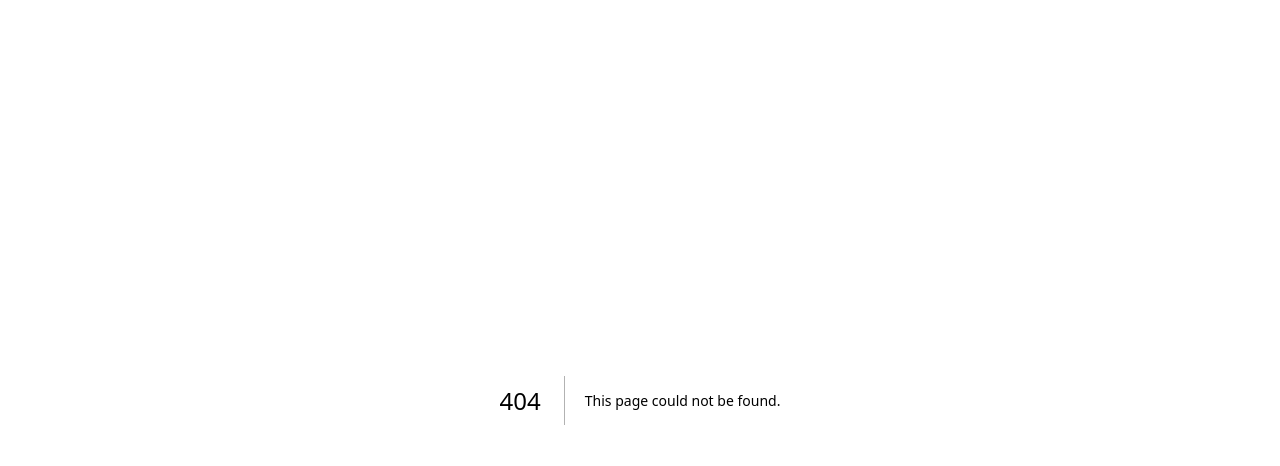
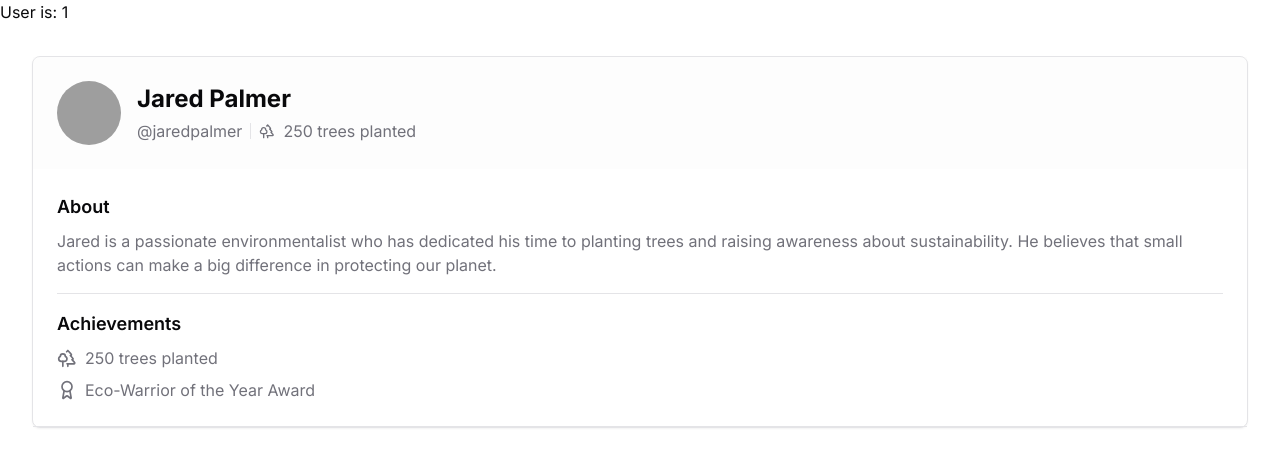
Before and after one commit to shahank42/tree-app-next, a Next.js app: page /user/1 in a window 1280 px wide. Before the commit this address had no page. Shown: the top 466 px of the page. Built offline with nearby package versions, Linux system fonts and the light colour scheme; grey boxes are pictures that could not be loaded.

Commit message:
user profile page ui

```diff
--- /dev/null
+++ b/app/user/[user]/page.tsx
@@ -0,0 +1,72 @@
+import React from "react";
+import {
+  Card,
+  CardContent,
+  CardDescription,
+  CardFooter,
+  CardHeader,
+  CardTitle,
+} from "@/components/ui/card";
+import { Avatar, AvatarFallback, AvatarImage } from "@/components/ui/avatar";
+import { Separator } from "@/components/ui/separator";
+import { Trees } from "lucide-react";
+import { Award } from "lucide-react";
+import Image from "next/image";
+
+export default function page({ params }: { params: { user: string } }) {
+  return (
+    <>
+      <div>User is: {params.user}</div>
+      <div className="flex justify-center items-center m-2 sm:m-8">
+        <Card className="w-100">
+          <CardHeader className="bg-muted/20 p-6">
+            <div className="flex items-center gap-4">
+              <Avatar className="h-16 w-16">
+                <AvatarImage src="/placeholder-user.jpg" />
+                <AvatarFallback>JP</AvatarFallback>
+              </Avatar>
+              <div className="grid gap-1">
+                <h2 className="text-2xl font-bold">Jared Palmer</h2>
+                <div className="flex items-center gap-2 text-muted-foreground">
+                  <span>@jaredpalmer</span>
+                  <Separator orientation="vertical" className="h-4" />
+                  <Trees className="h-4 w-4" />
+                  <span>250 trees planted</span>
+                </div>
+              </div>
+            </div>
+          </CardHeader>
+          <CardContent className="p-6 grid gap-4">
+            <div className="grid gap-2">
+              <h3 className="text-lg font-semibold">About</h3>
+              <p className="text-muted-foreground">
+                Jared is a passionate environmentalist who has dedicated his
+                time to planting trees and raising awareness about
+                sustainability. He believes that small actions can make a big
+                difference in protecting our planet.
+              </p>
+            </div>
+            <Separator />
+            <div className="grid gap-2">
+              <h3 className="text-lg font-semibold">Achievements</h3>
+              <div className="grid gap-2 text-muted-foreground">
+                <div className="flex items-center gap-2">
+                  <Trees className="h-5 w-5" />
+                  <span>250 trees planted</span>
+                </div>
+                <div className="flex items-center gap-2">
+                  <Award className="h-5 w-5" />
+                  <span>Eco-Warrior of the Year Award</span>
+                </div>
+              </div>
+            </div>
+          </CardContent>
+          <hr />
+          {/* <CardFooter>
+            <p>Card Footer</p>
+          </CardFooter> */}
+        </Card>
+      </div>
+    </>
+  );
+}
--- /dev/null
+++ b/components/ui/avatar.tsx
@@ -0,0 +1,50 @@
+"use client"
+
+import * as React from "react"
+import * as AvatarPrimitive from "@radix-ui/react-avatar"
+
+import { cn } from "@/lib/utils"
+
+const Avatar = React.forwardRef<
+  React.ElementRef<typeof AvatarPrimitive.Root>,
+  React.ComponentPropsWithoutRef<typeof AvatarPrimitive.Root>
+>(({ className, ...props }, ref) => (
+  <AvatarPrimitive.Root
+    ref={ref}
+    className={cn(
+      "relative flex h-10 w-10 shrink-0 overflow-hidden rounded-full",
+      className
+    )}
+    {...props}
+  />
+))
+Avatar.displayName = AvatarPrimitive.Root.displayName
+
+const AvatarImage = React.forwardRef<
+  React.ElementRef<typeof AvatarPrimitive.Image>,
+  React.ComponentPropsWithoutRef<typeof AvatarPrimitive.Image>
+>(({ className, ...props }, ref) => (
+  <AvatarPrimitive.Image
+    ref={ref}
+    className={cn("aspect-square h-full w-full", className)}
+    {...props}
+  />
+))
+AvatarImage.displayName = AvatarPrimitive.Image.displayName
+
+const AvatarFallback = React.forwardRef<
+  React.ElementRef<typeof AvatarPrimitive.Fallback>,
+  React.ComponentPropsWithoutRef<typeof AvatarPrimitive.Fallback>
+>(({ className, ...props }, ref) => (
+  <AvatarPrimitive.Fallback
+    ref={ref}
+    className={cn(
+      "flex h-full w-full items-center justify-center rounded-full bg-muted",
+      className
+    )}
+    {...props}
+  />
+))
+AvatarFallback.displayName = AvatarPrimitive.Fallback.displayName
+
+export { Avatar, AvatarImage, AvatarFallback }
--- /dev/null
+++ b/components/ui/card.tsx
@@ -0,0 +1,79 @@
+import * as React from "react"
+
+import { cn } from "@/lib/utils"
+
+const Card = React.forwardRef<
+  HTMLDivElement,
+  React.HTMLAttributes<HTMLDivElement>
+>(({ className, ...props }, ref) => (
+  <div
+    ref={ref}
+    className={cn(
+      "rounded-lg border bg-card text-card-foreground shadow-sm",
+      className
+    )}
+    {...props}
+  />
+))
+Card.displayName = "Card"
+
+const CardHeader = React.forwardRef<
+  HTMLDivElement,
+  React.HTMLAttributes<HTMLDivElement>
+>(({ className, ...props }, ref) => (
+  <div
+    ref={ref}
+    className={cn("flex flex-col space-y-1.5 p-6", className)}
+    {...props}
+  />
+))
+CardHeader.displayName = "CardHeader"
+
+const CardTitle = React.forwardRef<
+  HTMLParagraphElement,
+  React.HTMLAttributes<HTMLHeadingElement>
+>(({ className, ...props }, ref) => (
+  <h3
+    ref={ref}
+    className={cn(
+      "text-2xl font-semibold leading-none tracking-tight",
+      className
+    )}
+    {...props}
+  />
+))
+CardTitle.displayName = "CardTitle"
+
+const CardDescription = React.forwardRef<
+  HTMLParagraphElement,
+  React.HTMLAttributes<HTMLParagraphElement>
+>(({ className, ...props }, ref) => (
+  <p
+    ref={ref}
+    className={cn("text-sm text-muted-foreground", className)}
+    {...props}
+  />
+))
+CardDescription.displayName = "CardDescription"
+
+const CardContent = React.forwardRef<
+  HTMLDivElement,
+  React.HTMLAttributes<HTMLDivElement>
+>(({ className, ...props }, ref) => (
+  <div ref={ref} className={cn("p-6 pt-0", className)} {...props} />
+))
+CardContent.displayName = "CardContent"
+
+const CardFooter = React.forwardRef<
+  HTMLDivElement,
+  React.HTMLAttributes<HTMLDivElement>
+>(({ className, ...props }, ref) => (
+  <div
+    ref={ref}
+    className={cn("flex items-center p-6 pt-0", className)}
+    {...props}
+  />
+))
+CardFooter.displayName = "CardFooter"
+
+export { Card, CardHeader, CardFooter, CardTitle, CardDescription, CardContent }
--- /dev/null
+++ b/components/ui/separator.tsx
@@ -0,0 +1,31 @@
+"use client"
+
+import * as React from "react"
+import * as SeparatorPrimitive from "@radix-ui/react-separator"
+
+import { cn } from "@/lib/utils"
+
+const Separator = React.forwardRef<
+  React.ElementRef<typeof SeparatorPrimitive.Root>,
+  React.ComponentPropsWithoutRef<typeof SeparatorPrimitive.Root>
+>(
+  (
+    { className, orientation = "horizontal", decorative = true, ...props },
+    ref
+  ) => (
+    <SeparatorPrimitive.Root
+      ref={ref}
+      decorative={decorative}
+      orientation={orientation}
+      className={cn(
+        "shrink-0 bg-border",
+        orientation === "horizontal" ? "h-[1px] w-full" : "h-full w-[1px]",
+        className
+      )}
+      {...props}
+    />
+  )
+)
+Separator.displayName = SeparatorPrimitive.Root.displayName
+
+export { Separator }
```
Also changed, not shown: package.json (+5 -3 lines), 2 other files (tests, documents, lock files or other folders).
